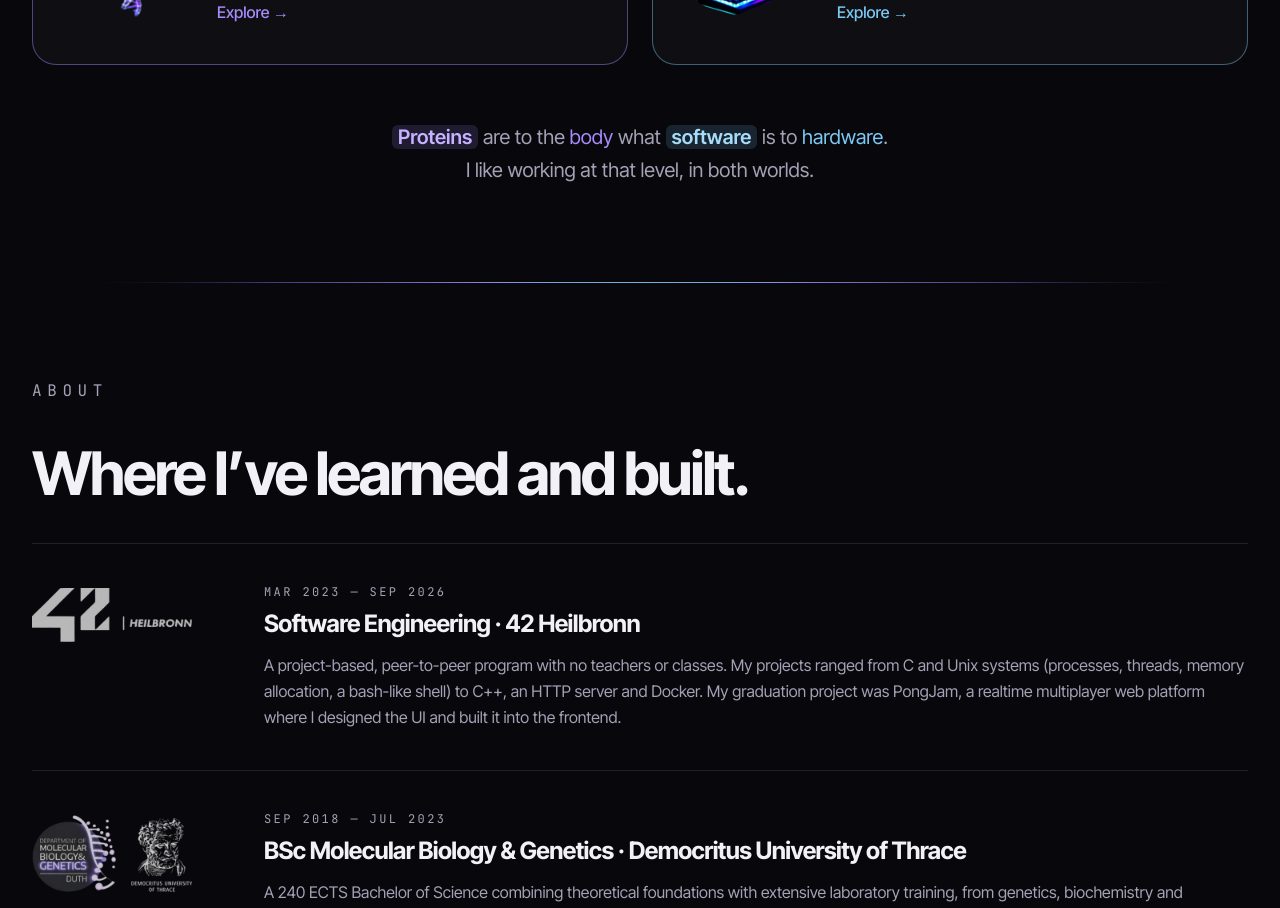
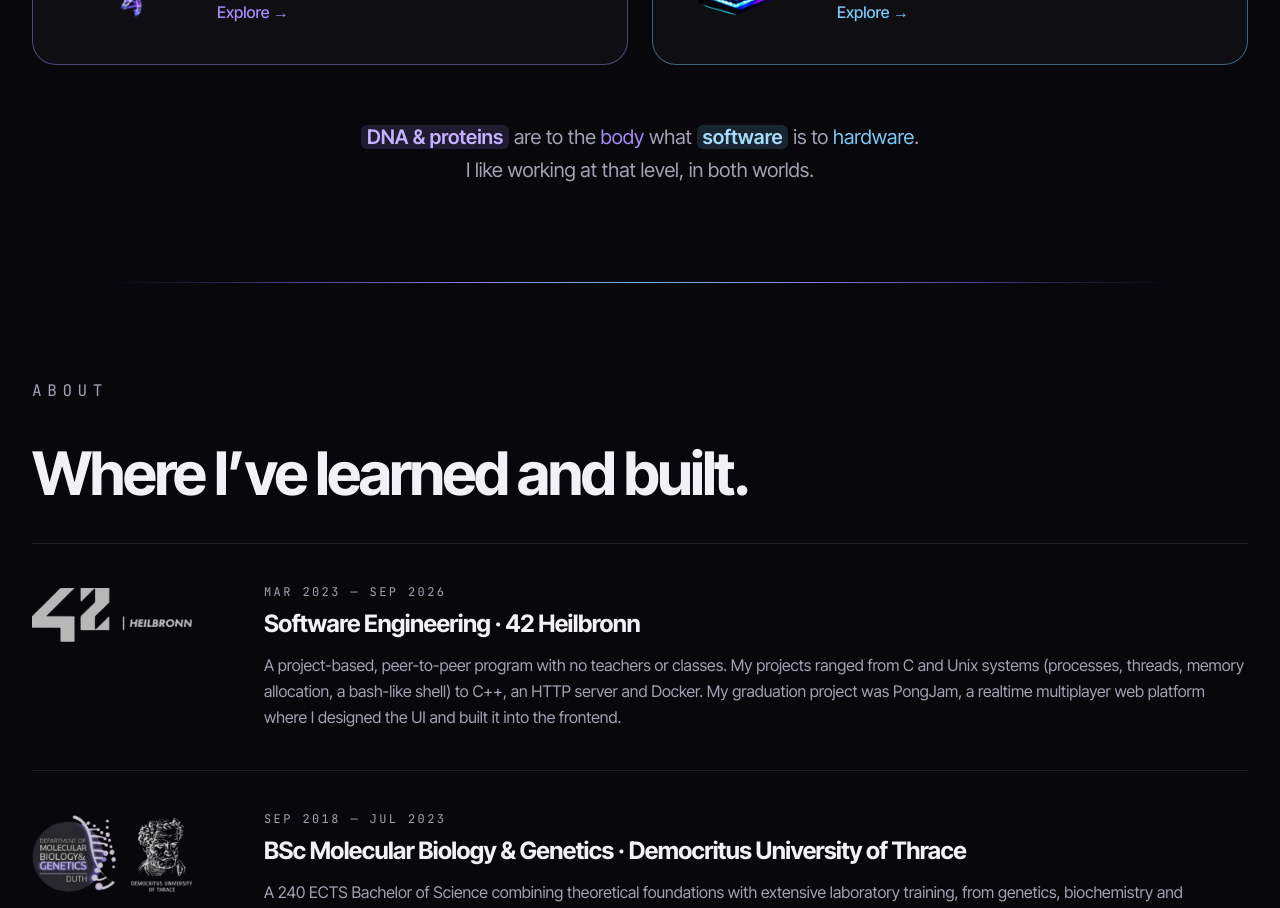
Before and after one commit to MKcodes2/MKcodes2.github.io, a React (Vite) app: page /#/ in a window 1280 px wide. Shown: the part 1280-2188 px from the top of the page. Built offline with nearby package versions, Linux system fonts and the light colour scheme.

Commit message:
updated the curiosity  motto to say DNA and proteins now, instead of only proteins. i think the analogy is clearer now

```diff
--- a/src/pages/Home.tsx
+++ b/src/pages/Home.tsx
@@ -126,10 +126,10 @@ export default function Home() {
           ))}
         </div>
         {/* The bridge between the two worlds: biology words in purple, computing words in cyan.
-            The two equivalents (proteins = software) are highlighted so the analogy reads at a glance. */}
+            The two equivalents (DNA & proteins = software) are highlighted so the analogy reads at a glance. */}
         <Reveal delay={0.2}>
-          <p className="mx-auto mt-14 max-w-2xl text-center text-lg sm:text-xl leading-relaxed text-muted">
-            <span className="rounded-md bg-[#a78bfa]/15 px-1.5 font-semibold text-[#c4b1ff]">Proteins</span> are to the <span className="text-[#a78bfa]">body</span> what{' '}
+          <p className="mx-auto mt-14 max-w-3xl text-center text-lg sm:text-xl leading-relaxed text-muted">
+            <span className="rounded-md bg-[#a78bfa]/15 px-1.5 font-semibold text-[#c4b1ff]">DNA &amp; proteins</span> are to the <span className="text-[#a78bfa]">body</span> what{' '}
             <span className="rounded-md bg-[#7cc8f5]/15 px-1.5 font-semibold text-[#a6dcfa]">software</span> is to <span className="text-[#7cc8f5]">hardware</span>.
             <br className="hidden sm:block" /> I like working at that level, in both worlds.
           </p>
```
